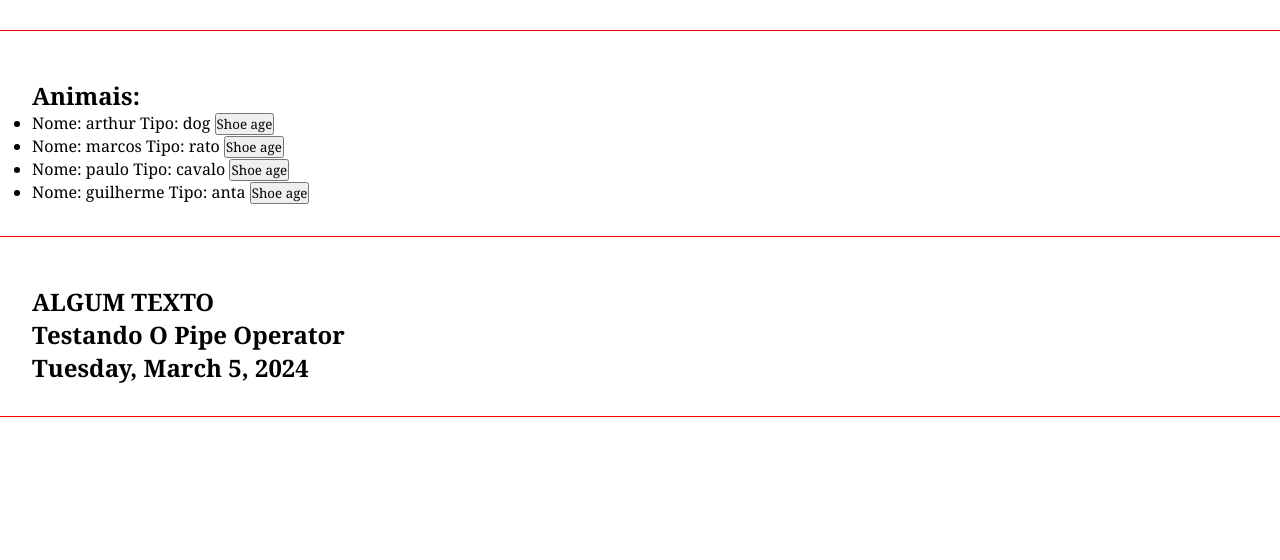
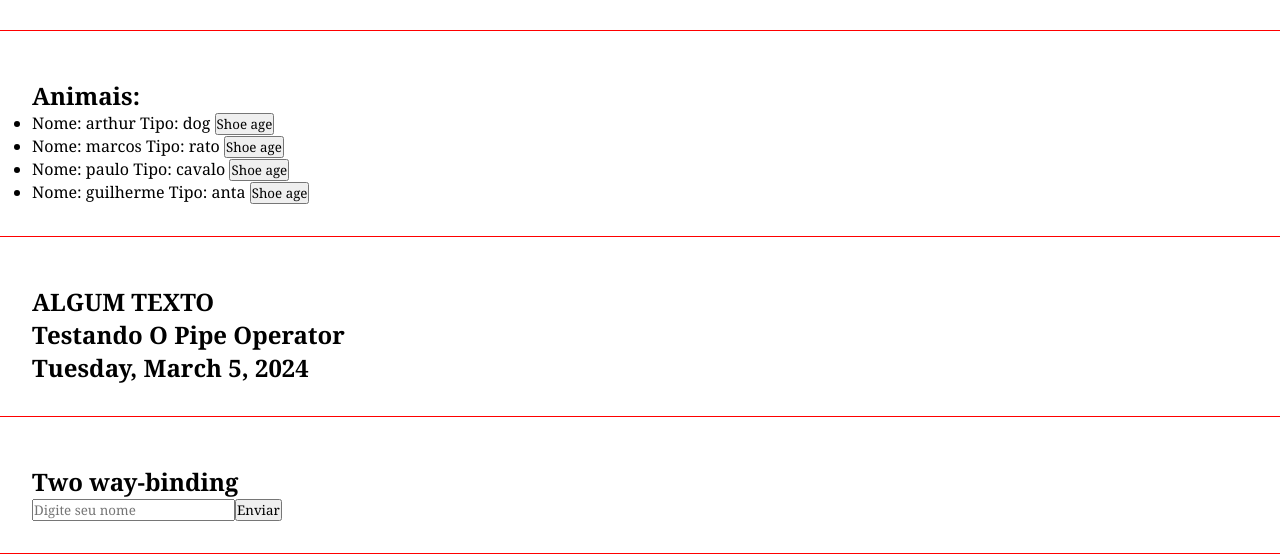
Before and after one commit to PauloHBLima/curso-angular, an Angular app: page / in a window 1280 px wide. Shown: the part 1684-2244 px from the top of the page. Built offline with nearby package versions, Linux system fonts and the light colour scheme.

Commit message:
two-way-binding com formulários alterando sua propriedade simultaneamente no template

```diff
--- a/src/app/app.component.html
+++ b/src/app/app.component.html
@@ -15,3 +15,4 @@
 <app-number-par></app-number-par>
 <app-list-render></app-list-render>
 <app-pipes></app-pipes>
+<app-two-way-binding></app-two-way-binding>
--- /dev/null
+++ b/src/app/components/two-way-binding/two-way-binding.component.html
@@ -0,0 +1,15 @@
+<div class="class">
+  <h2>Two way-binding</h2>
+  <form>
+    <input
+    type="text"
+    [(ngModel)]="name"
+    name="name"
+    placeholder="Digite seu nome"
+/>
+<input type="submit" value="Enviar"/>
+  </form>
+    <div *ngIf="name !== ''">
+    <p>O nome é: {{name}}</p>
+  </div>
+</div>
--- /dev/null
+++ b/src/app/components/two-way-binding/two-way-binding.component.ts
@@ -0,0 +1,15 @@
+import { Component, OnInit } from '@angular/core';
+
+@Component({
+  selector: 'app-two-way-binding',
+  templateUrl: './two-way-binding.component.html',
+  styleUrls: ['./two-way-binding.component.scss']
+})
+export class TwoWayBindingComponent implements OnInit {
+
+  name: string = "";
+
+  ngOnInit(): void {}
+  constructor() {}
+
+}
```
Also changed, not shown: src/app/app.module.ts (+6 -2 lines), src/app/components/two-way-binding/two-way-binding.component.scss (added), 1 other file (tests, documents, lock files or other folders).
